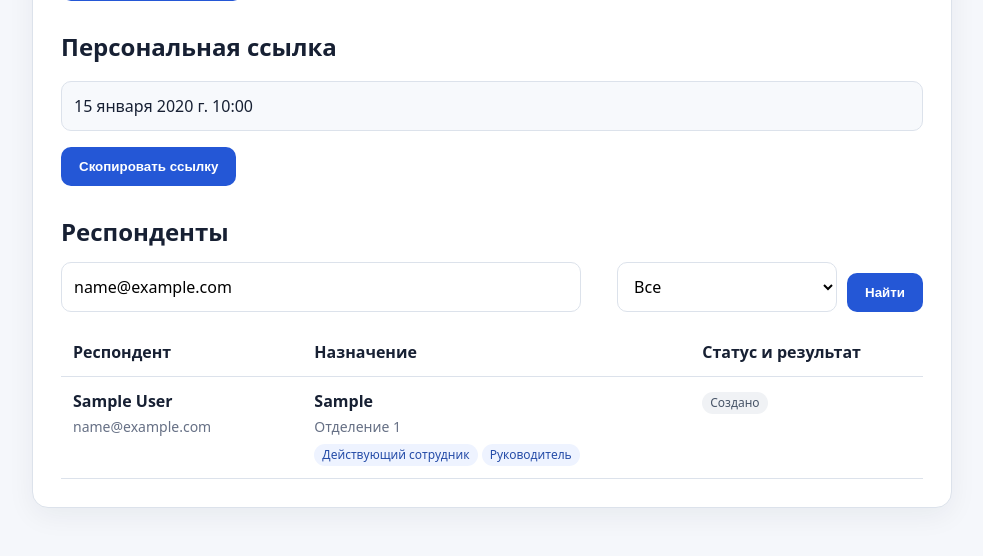
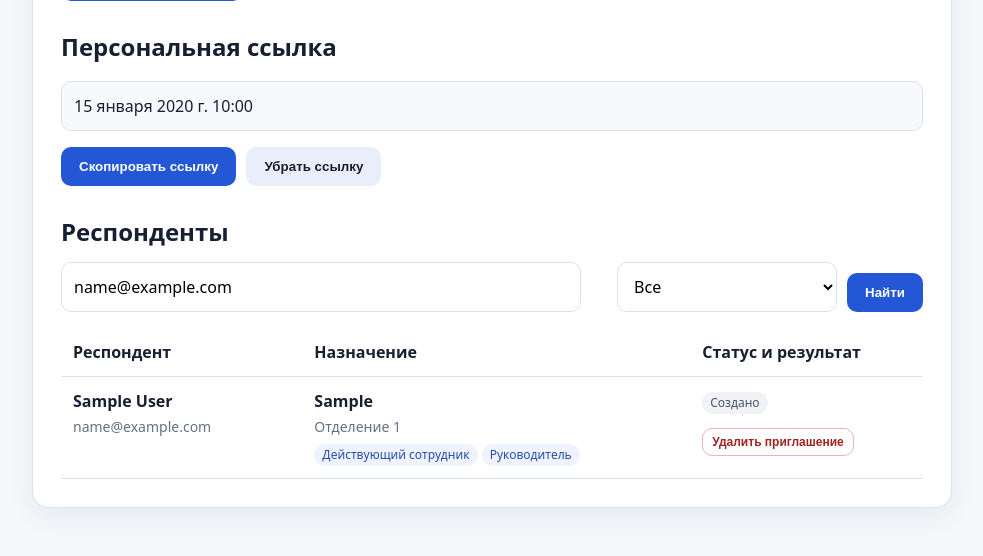
Before and after one commit to gigaa74/PersonnelAssessment, a Django app: template templates/assessment/dashboard.html in a window 1280 px wide. Shown: the part 887-1443 px from the top of the page, without its empty margins (148-1131 px from the left). Run offline with Django 5.2, Linux system fonts and the light colour scheme; tables that the repository leaves empty hold one stand-in row (values such as "Sample post"); the template is opened without the code that fills it: values that come from a table or form of the project are taken from there, most other values are stand-ins (such as "Sample title", 1, 10 or a date in 2020).

Commit message:
Add invitation and result deletion controls

```diff
--- a/assessment/urls.py
+++ b/assessment/urls.py
@@ -12,5 +12,6 @@ urlpatterns = [
     path("assessment/<uuid:attempt_id>/<int:number>/", views.question, name="question"),
     path("completed/", views.completed, name="completed"),
     path("results/<uuid:public_id>/", views.result, name="result"),
+    path("results/<uuid:public_id>/delete/", views.delete_invitation, name="delete_invitation"),
     path("results/<uuid:public_id>/export/<str:format_name>/", views.export_result, name="export_result"),
 ]
--- a/templates/assessment/base.html
+++ b/templates/assessment/base.html
@@ -17,6 +17,9 @@
     input,select { width:100%; max-width:520px; padding:12px; border:1px solid var(--line); border-radius:10px; font:inherit; background:#fff; }
     button,.button { display:inline-block; border:0; border-radius:10px; padding:12px 18px; background:var(--blue); color:#fff; font-weight:700; text-decoration:none; cursor:pointer; }
     button.secondary { background:#e9eefb; color:var(--ink); }
+    .inline-actions { display:flex; flex-wrap:wrap; gap:10px; }
+    .delete-form { margin-top:9px; }
+    button.button-danger { padding:6px 9px; background:#fff; color:#a22121; border:1px solid #e7b5b5; font-size:12px; }
     .actions { display:flex; gap:10px; justify-content:space-between; margin-top:24px; }
     table { width:100%; border-collapse:collapse; margin-top:16px; background:#fff; }
     th,td { padding:12px; border-bottom:1px solid var(--line); text-align:left; }
--- a/templates/assessment/dashboard.html
+++ b/templates/assessment/dashboard.html
@@ -4,10 +4,10 @@
 <section class="card">
   <h1>Оценка персонала</h1>
   <p class="muted">Создайте персональную ссылку. Она показывается только один раз и хранится в базе только в виде хеша.</p>
-  <form method="post">{% csrf_token %}{{ form.as_p }}<button type="submit">Создать приглашение</button></form>
+  <form method="post" id="invitation-form">{% csrf_token %}{{ form.as_p }}<button type="submit">Создать приглашение</button></form>
   {% if created_link %}
-    <h2>Персональная ссылка</h2><p class="link" id="invite-link">{{ created_link }}</p>
-    <button type="button" onclick="navigator.clipboard.writeText(document.getElementById('invite-link').innerText)">Скопировать ссылку</button>
+    <div id="created-link-block"><h2>Персональная ссылка</h2><p class="link" id="invite-link">{{ created_link }}</p>
+    <div class="inline-actions"><button type="button" onclick="navigator.clipboard.writeText(document.getElementById('invite-link').innerText)">Скопировать ссылку</button><button class="secondary" type="button" onclick="clearCreatedLink()">Убрать ссылку</button></div></div>
   {% endif %}
   <h2>Респонденты</h2>
   <form method="get" class="filters"><label>E-mail</label><input name="email" value="{{ email_filter }}" placeholder="Поиск по e-mail">
@@ -17,8 +17,16 @@
     <tbody>{% for item in invitations %}<tr>
       <td><strong>{{ item.full_name|default:"ФИО не указано" }}</strong><span class="cell-line">{{ item.email|default:"E-mail не указан" }}</span></td>
       <td><strong>{{ item.position|default:"Должность не указана" }}</strong><span class="cell-line">{{ item.get_department_display|default:"Подразделение не указано" }}</span><span class="tag">{{ item.get_participant_type_display }}</span> <span class="tag">{{ item.get_position_level_display }}</span></td>
-      <td><span class="status status-{{ item.status }}">{{ item.get_status_display }}</span>{% if item.status == 'completed' %}<span class="cell-line">Время: {{ item.attempt.duration_display }}</span><a class="result-link" href="{% url 'assessment:result' item.public_id %}">Открыть результат →</a>{% endif %}</td>
+      <td><span class="status status-{{ item.status }}">{{ item.get_status_display }}</span>{% if item.status == 'completed' %}<span class="cell-line">Время: {{ item.attempt.duration_display }}</span><a class="result-link" href="{% url 'assessment:result' item.public_id %}">Открыть результат →</a>{% endif %}<form class="delete-form" method="post" action="{% url 'assessment:delete_invitation' item.public_id %}" onsubmit="return confirm('{% if item.status == 'completed' %}Удалить результат, ответы и данные респондента без возможности восстановления?{% else %}Удалить приглашение без возможности восстановления?{% endif %}')">{% csrf_token %}<button class="button-danger" type="submit">{% if item.status == 'completed' %}Удалить результат{% else %}Удалить приглашение{% endif %}</button></form></td>
     </tr>{% empty %}<tr><td colspan="3">Приглашений пока нет</td></tr>{% endfor %}</tbody>
   </table>
 </section>
+<script>
+function clearCreatedLink() {
+  const block = document.getElementById("created-link-block");
+  if (block) block.remove();
+  const form = document.getElementById("invitation-form");
+  if (form) { form.reset(); form.querySelector("input:not([type=hidden])")?.focus(); }
+}
+</script>
 {% endblock %}
```
Also changed, not shown: DESIGN.md (+2 -0 lines), assessment/views.py (+13 -1 lines), tests/test_flow.py (+23 -0 lines).
